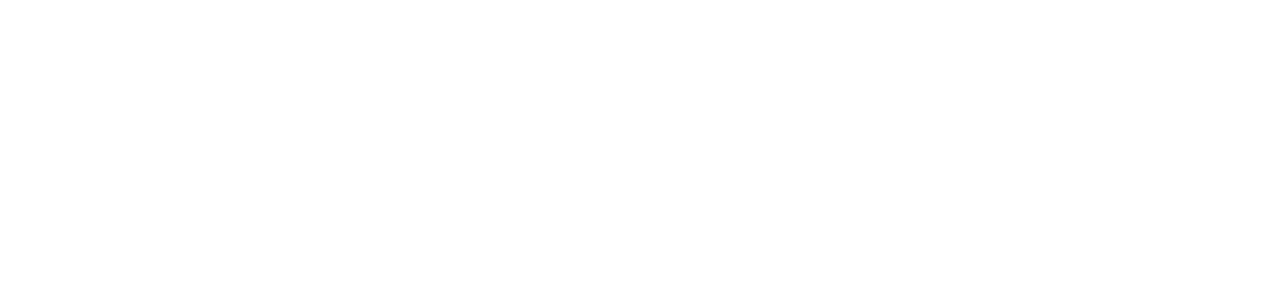
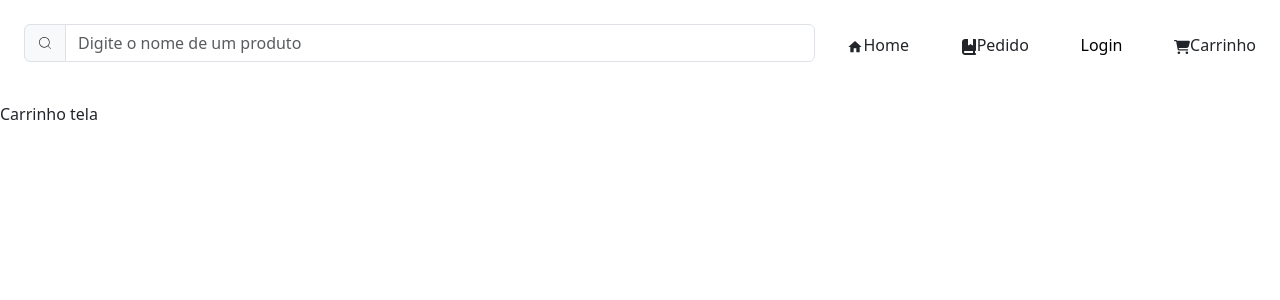
Before and after one commit to HenriqueCarniell/bigburguer, a React (Create React App) app: page /carrinho in a window 1280 px wide. Before the commit this address had no page. Shown: the top 300 px of the page. Built offline with nearby package versions, Linux system fonts and the light colour scheme.

Commit message:
fazendo o carrinho de compras do sistema

```diff
--- a/src/App.tsx
+++ b/src/App.tsx
@@ -6,7 +6,8 @@
 import FormCreateAccount from './components/forms/formCreateAccount/FormCreateAccount';
 import FormLoginAccount from './components/forms/formLogin/FormLoginAccount';
 import Main from './components/main/main';
-import DetailsHamburguer from './components/DetailsHamburguer/DetailsHamburguer';
+import DetailsHamburguer from './components/detailsHamburguer/DetailsHamburguer';
+import Cart from './components/cart/cart';
 
 function App() {
 
@@ -23,6 +24,7 @@
           <Route path='/criarconta' element={<FormCreateAccount />} />
           <Route path='/login' element={<FormLoginAccount />} />
           <Route path={'/hamburguer/:idproduto'} element={<DetailsHamburguer />} />
+          <Route path={'/carrinho'} element={<Cart />} />
         </Routes>
       </BrowserRouter>
     </div>
--- /dev/null
+++ b/src/components/cart/cart.tsx
@@ -0,0 +1,12 @@
+import Header from "../header/header";
+
+function Cart() {
+    return (
+        <div>
+            <Header/>
+            Carrinho tela
+        </div>
+     );
+}
+
+export default Cart;
--- /dev/null
+++ b/src/components/sidebar/sidebar.css
@@ -0,0 +1,16 @@
+.div-list-itens-sidebar {
+
+}
+
+.ul-list-itens-sidebar {
+    list-style: none;
+}
+
+.ul-list-itens-sidebar li{
+    margin-bottom: 2rem;
+}
+
+a {
+    color: black;
+    text-decoration: none;
+}
--- a/src/components/sidebar/sidebar.tsx
+++ b/src/components/sidebar/sidebar.tsx
@@ -1,9 +1,28 @@
+import './sidebar.css';
+
 //bootstrap
+import { useEffect, useState } from 'react';
 import Offcanvas from 'react-bootstrap/Offcanvas';
+import { FaBookBookmark, FaCartShopping } from 'react-icons/fa6';
+import { MdHome } from 'react-icons/md';
 
 
 function OffCanvasExample({ show, setShow, children, ...props }: any) {
     const handleClose = () => setShow(false);
+
+    const [userStatusString, setUserStatusString] = useState<boolean | string | null>(null);
+
+    let logout = (): void => {
+        localStorage.removeItem('logado');
+        localStorage.removeItem('idusuario');
+        localStorage.removeItem('token');
+        setUserStatusString(null)
+    }
+
+    useEffect(() => {
+        const status = localStorage.getItem('logado');
+        setUserStatusString(status);
+    }, []);
 
     return (
         <>
@@ -15,7 +34,19 @@
                     <Offcanvas.Title>Menu</Offcanvas.Title>
                 </Offcanvas.Header>
                 <Offcanvas.Body>
-
+                    <div className='div-list-itens-sidebar'>
+                        <ul className='ul-list-itens-sidebar'>
+                            <li><a href="/"><FaCartShopping />Home</a></li>
+                            <li><FaBookBookmark />Pedido</li>
+                            <li>
+                                <a href="/carrinho"><FaCartShopping />Carrinho</a></li>
+                            <li>
+                                {
+                                    userStatusString ? <button className='btn btn-primary' onClick={() => logout()}>Sair da conta</button> : <a href="/login">Login</a>
+                                }
+                            </li>
+                        </ul>
+                    </div>
                 </Offcanvas.Body>
             </Offcanvas>
         </>
```
Also changed, not shown: src/components/cart/cart.css (added).
